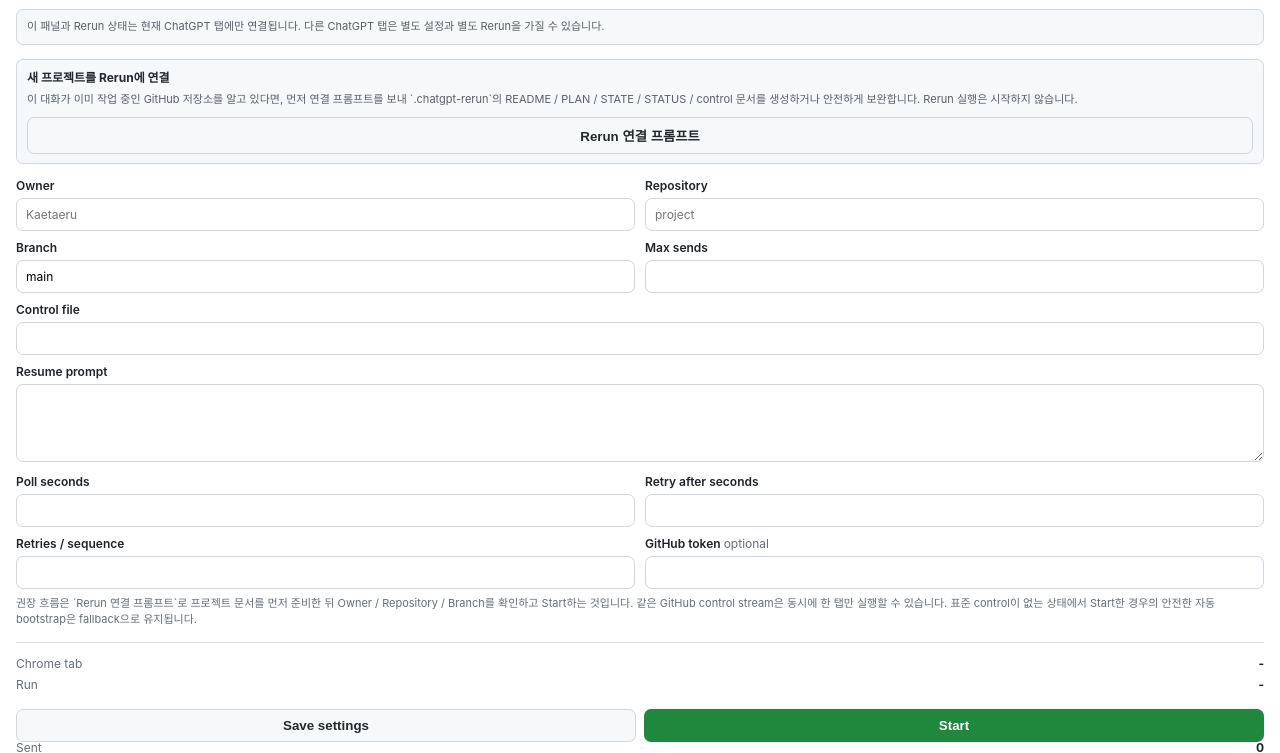
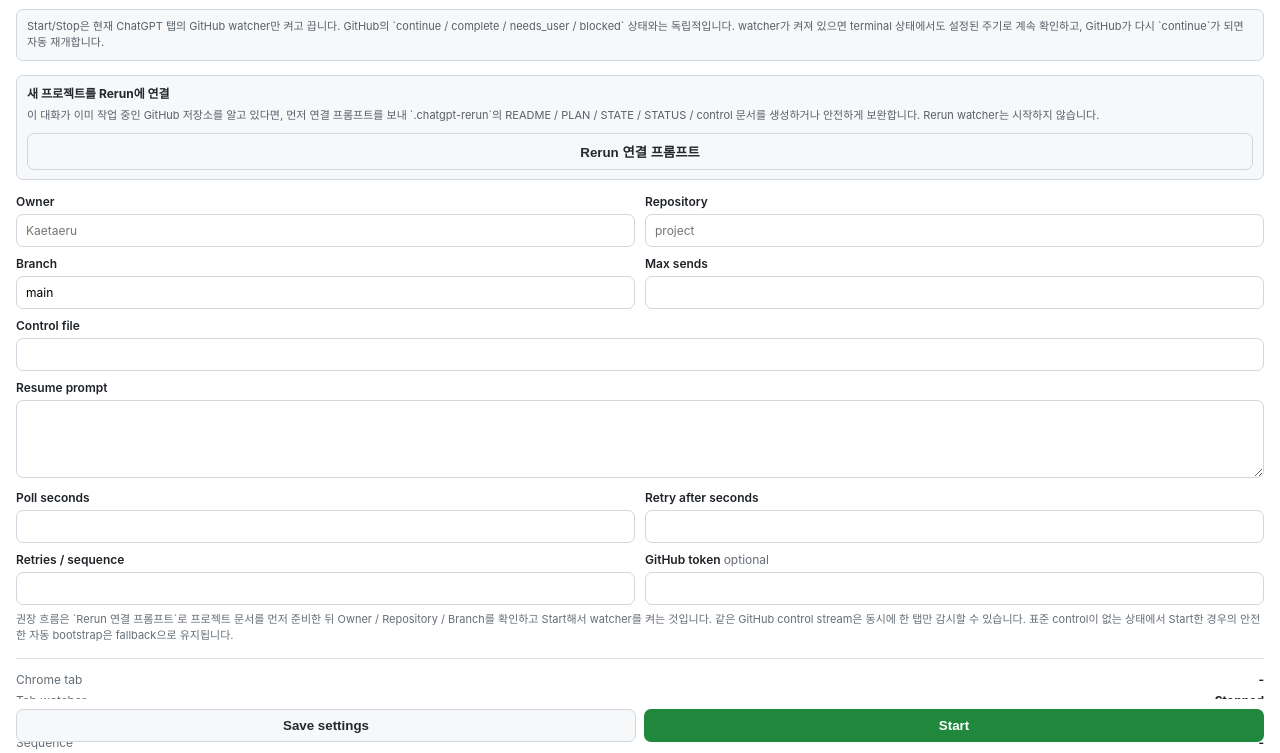
Before and after one commit to Kaetaeru/chatgpt-rerun-extension, a website with bundled scripts: page popup.html in a window 1280 px wide. Shown: the part 58-811 px from the top of the page. Built offline with nearby package versions, Linux system fonts and the light colour scheme; no server answers.

Commit message:
Show tab watcher separately from GitHub status

```diff
--- a/popup.html
+++ b/popup.html
@@ -16,11 +16,11 @@
         <span id="statusDot" aria-hidden="true"></span>
       </header>
 
-      <p class="notice">이 패널과 Rerun 상태는 현재 ChatGPT 탭에만 연결됩니다. 다른 ChatGPT 탭은 별도 설정과 별도 Rerun을 가질 수 있습니다.</p>
+      <p class="notice">Start/Stop은 현재 ChatGPT 탭의 GitHub watcher만 켜고 끕니다. GitHub의 `continue / complete / needs_user / blocked` 상태와는 독립적입니다. watcher가 켜져 있으면 terminal 상태에서도 설정된 주기로 계속 확인하고, GitHub가 다시 `continue`가 되면 자동 재개합니다.</p>
 
       <section class="setupBox">
         <strong>새 프로젝트를 Rerun에 연결</strong>
-        <p>이 대화가 이미 작업 중인 GitHub 저장소를 알고 있다면, 먼저 연결 프롬프트를 보내 `.chatgpt-rerun`의 README / PLAN / STATE / STATUS / control 문서를 생성하거나 안전하게 보완합니다. Rerun 실행은 시작하지 않습니다.</p>
+        <p>이 대화가 이미 작업 중인 GitHub 저장소를 알고 있다면, 먼저 연결 프롬프트를 보내 `.chatgpt-rerun`의 README / PLAN / STATE / STATUS / control 문서를 생성하거나 안전하게 보완합니다. Rerun watcher는 시작하지 않습니다.</p>
         <button id="connectPrompt" class="secondary wide">Rerun 연결 프롬프트</button>
       </section>
 
@@ -43,14 +43,15 @@
           <label>Retries / sequence<input id="maxRetriesPerSequence" type="number" min="0" max="10" /></label>
           <label>GitHub token <span class="muted">optional</span><input id="githubToken" type="password" autocomplete="off" /></label>
         </div>
-        <p class="hint">권장 흐름은 `Rerun 연결 프롬프트`로 프로젝트 문서를 먼저 준비한 뒤 Owner / Repository / Branch를 확인하고 Start하는 것입니다. 같은 GitHub control stream은 동시에 한 탭만 실행할 수 있습니다. 표준 control이 없는 상태에서 Start한 경우의 안전한 자동 bootstrap은 fallback으로 유지됩니다.</p>
+        <p class="hint">권장 흐름은 `Rerun 연결 프롬프트`로 프로젝트 문서를 먼저 준비한 뒤 Owner / Repository / Branch를 확인하고 Start해서 watcher를 켜는 것입니다. 같은 GitHub control stream은 동시에 한 탭만 감시할 수 있습니다. 표준 control이 없는 상태에서 Start한 경우의 안전한 자동 bootstrap은 fallback으로 유지됩니다.</p>
       </section>
 
       <section class="runtime">
         <div><span>Chrome tab</span><strong id="tabId">-</strong></div>
+        <div><span>Tab watcher</span><strong id="tabWatcher">Stopped</strong></div>
         <div><span>Run</span><strong id="runId">-</strong></div>
         <div><span>Sequence</span><strong id="sequence">-</strong></div>
-        <div><span>GitHub status</span><strong id="githubStatus">-</strong></div>
+        <div><span>GitHub work status</span><strong id="githubStatus">-</strong></div>
         <div><span>Sent</span><strong id="runCount">0</strong></div>
         <div><span>Same-sequence retries</span><strong id="retryCount">0</strong></div>
         <div><span>Last sent</span><strong id="lastSentAt">-</strong></div>
@@ -67,7 +68,7 @@
 
       <footer>
         <button id="save" class="secondary">Save settings</button>
-        <button id="sessionToggle" class="primary" aria-label="Start Rerun on this tab" aria-pressed="false">Start</button>
+        <button id="sessionToggle" class="primary" aria-label="Start GitHub watcher on this tab" aria-pressed="false">Start</button>
       </footer>
     </main>
     <script type="module" src="popup.js"></script>
```
